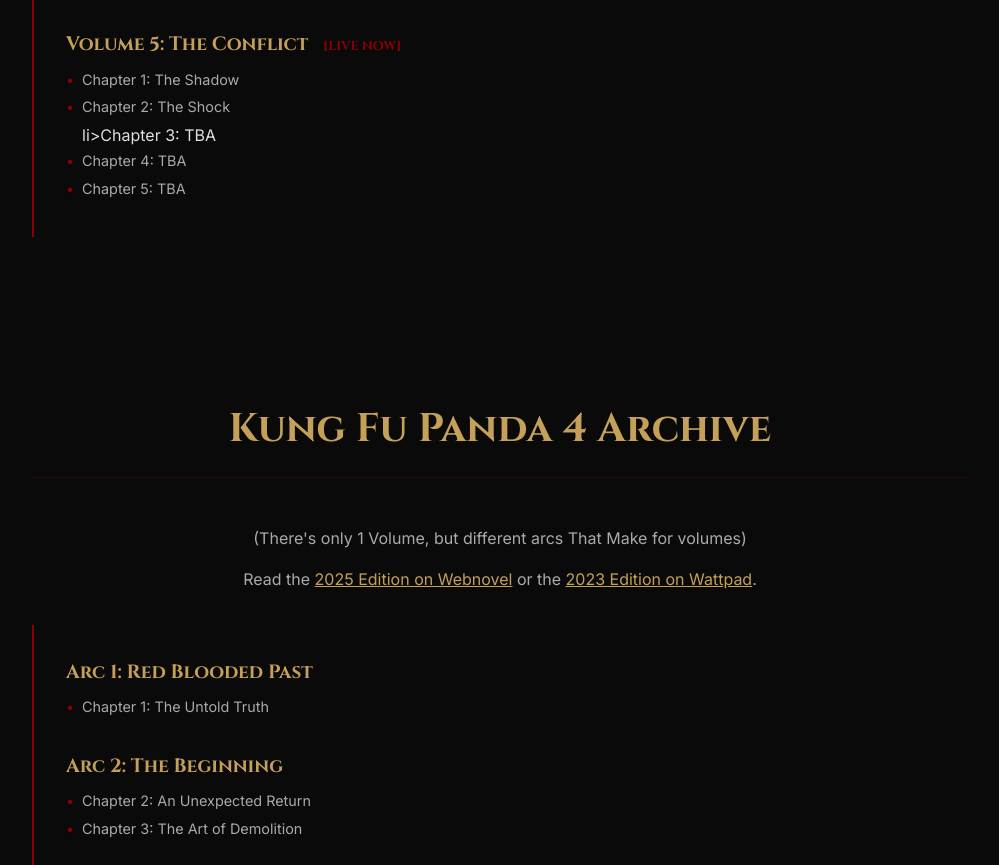
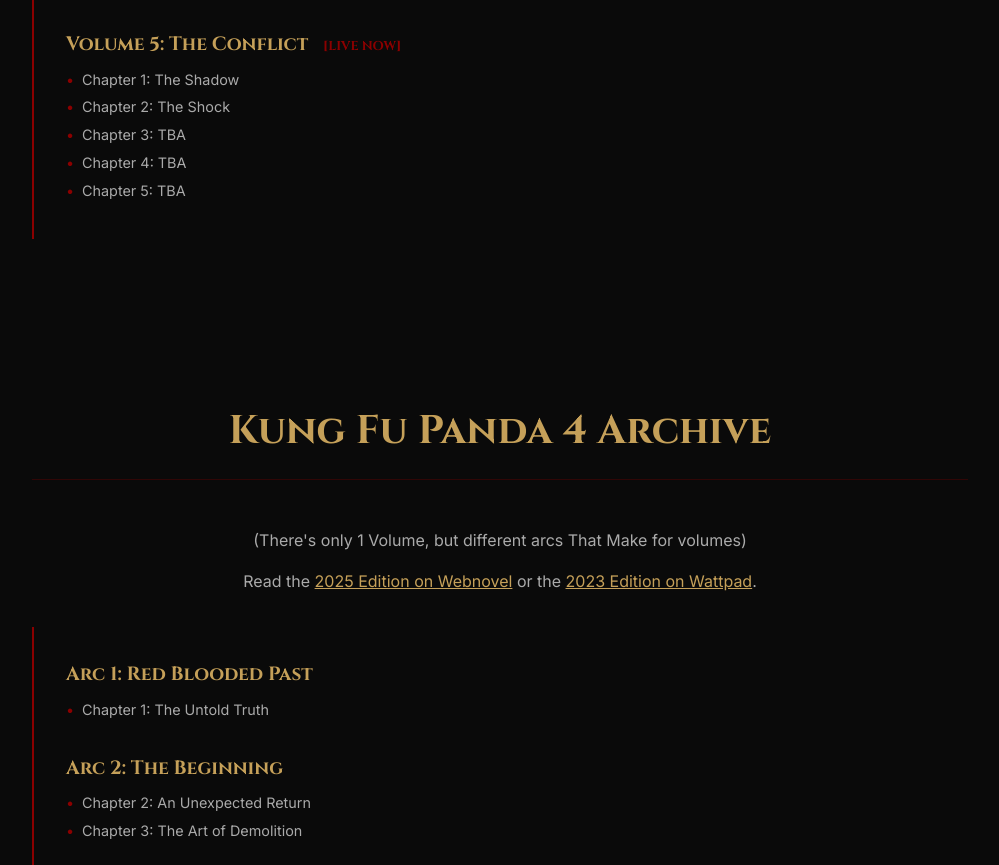
Before and after one commit to strawberryork-svg/strawberryork-svg.github.io, a plain HTML site: page index.html in a window 1280 px wide. Shown: the part 2446-3311 px from the top of the page, without its empty margins (140-1139 px from the left). Drawn offline with Linux system fonts and the light colour scheme.

Commit message:
Update index.html

```diff
--- a/index.html
+++ b/index.html
@@ -474,7 +474,7 @@
     <ul class="chapter-list">
         <li>Chapter 1: The Shadow</li>
         <li>Chapter 2: The Shock</li>
-        li>Chapter 3: TBA</li>
+        <li>Chapter 3: TBA</li>
         <li>Chapter 4: TBA</li>
         <li>Chapter 5: TBA</li>
     </ul>
```
